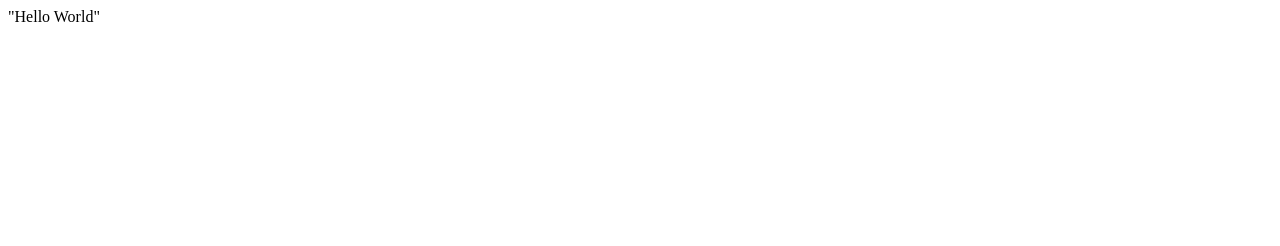
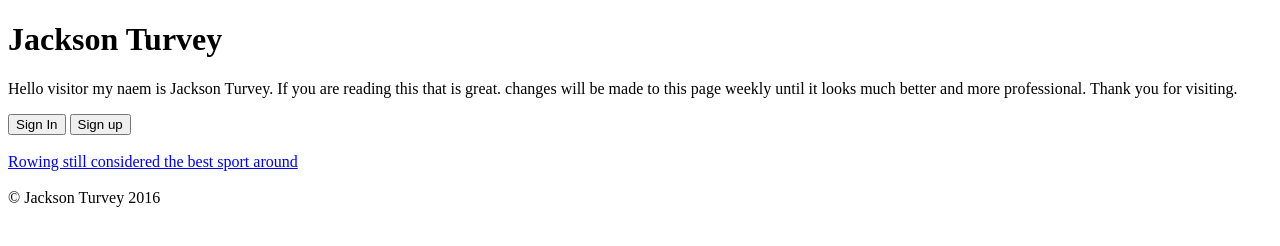
Before and after one commit to Jturvey42/jturveyresume.github.io, a plain HTML site: page index.html in a window 1280 px wide. Drawn offline with Linux system fonts and the light colour scheme.

Commit message:
first commit

```diff
--- a/index.html
+++ b/index.html
@@ -1 +1,25 @@
-"Hello World"
+<!Doctype html>
+<html>
+    <header>
+    <title>
+    Jackson Turvey
+        </title>
+
+    <h1>Jackson Turvey  </h1>
+
+        <p>Hello visitor my naem is Jackson Turvey.  If you are reading this that is great.  changes will be made to this page weekly until it looks much better and more professional.  Thank you for visiting.</p>
+
+
+    </header>
+
+    <button type = "button"> Sign In</button>
+    <button type = "button"> Sign up</button>
+    <br><br>
+<a href = "images.html">Rowing still considered the best sport around</a>
+    <br><br>
+
+    <div>
+
+        &copy; Jackson Turvey 2016
+    </footer>
+</html>
```
